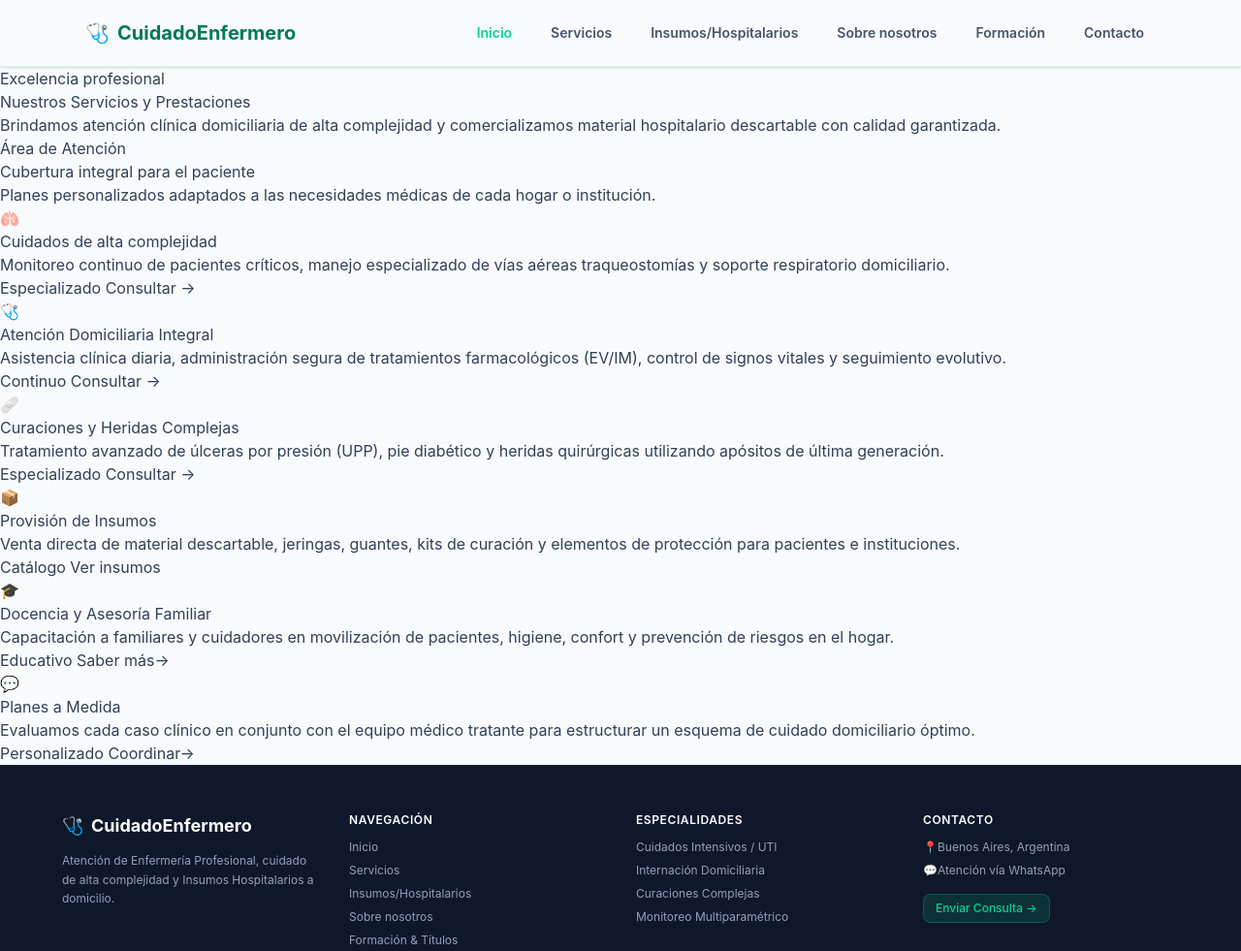
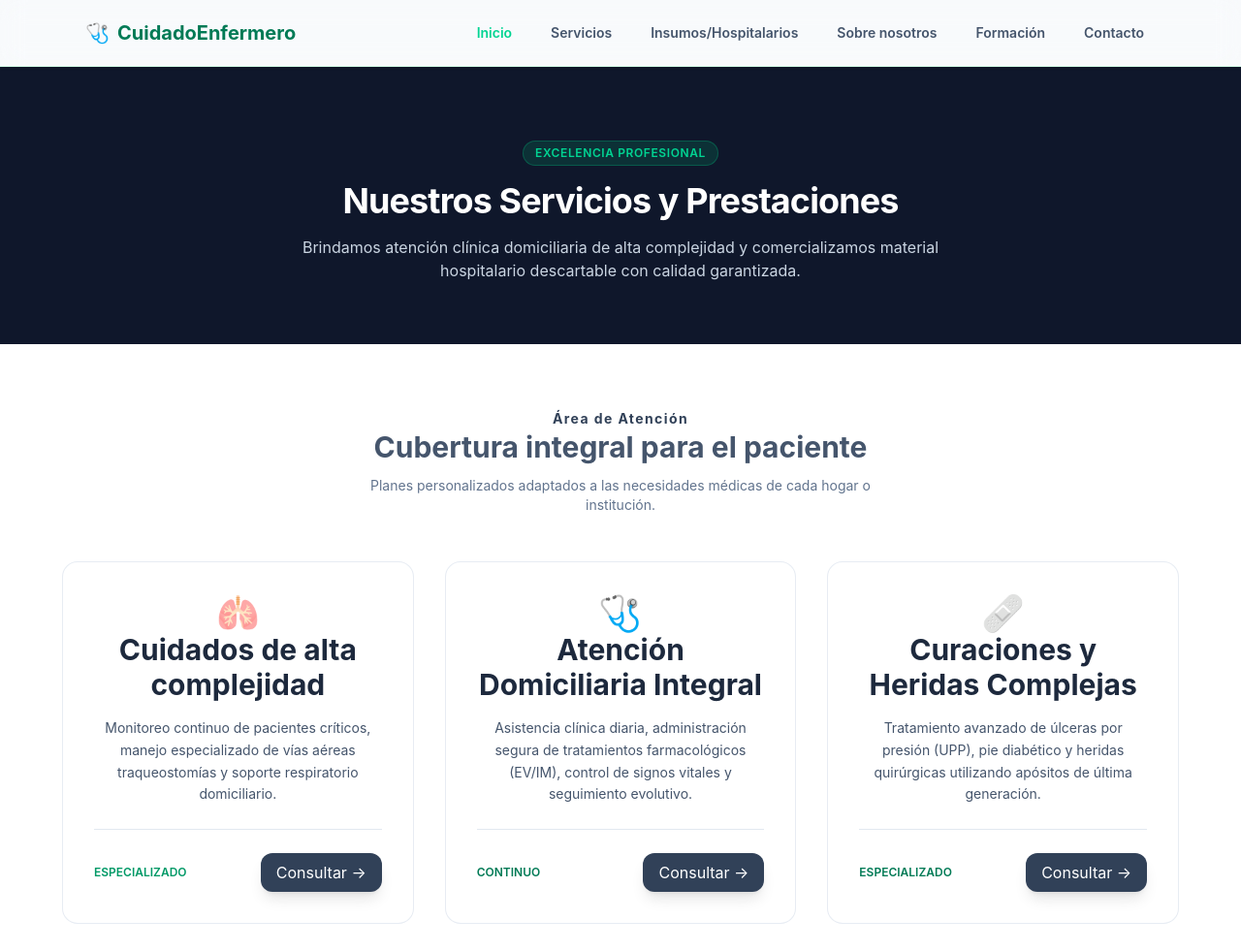
Before and after one commit to flo-luigi85/portafolio-enfermeria, a website: page pages/servicios.html in a window 1280 px wide. Shown: the top 981 px of the page at 97% size. Drawn offline with Linux system fonts and the light colour scheme.

Commit message:
finalizando servicios html y sigo con la pagina Sobre nosotros html

```diff
--- a/pages/servicios.html
+++ b/pages/servicios.html
@@ -37,160 +37,160 @@
     </header>
 
     <!-- Contenido principal -->
-    <main>
+    <main class="grow">
         <!-- Inicio  de Cabecera de pagina -->
-        <section>
-            <div>
-                <span>
+        <section class="page-header">
+            <div class="max-w-4xl mx-auto text-center space-y-4">
+                <span class="page-header-marca mt-3">
                     Excelencia profesional
                 </span>
-                <h1>
+                <h1 class="text-2xl md:text-4xl font-bold tracking-tight">
                     Nuestros Servicios y Prestaciones
                 </h1>
-                <p>
+                <p class="text-slate-300 text-sm md:text-base max-w-2xl mx-auto">
                     Brindamos atención clínica domiciliaria de alta complejidad y comercializamos material hospitalario
                     descartable con calidad garantizada.
                 </p>
             </div>
         </section>
         <!-- Detallando grilla de servicios -->
-        <section>
-            <div>
-                <div>
-                    <span>
+        <section class="py-16 px-6 bg-white">
+            <div class="max-w-6xl mx-auto space-y-12">
+                <div class="text-center space-y-3">
+                    <span class="text-sm font-bold tracking-widest">
                         Área de Atención
                     </span>
-                    <h2>
+                    <h2 class="text-3xl font-bold text-slate-600">
                         Cubertura integral para el paciente
                     </h2>
-                    <p>
+                    <p class="text-slate-500 text-sm max-w-xl mx-auto">
                         Planes personalizados adaptados a las necesidades médicas de cada hogar o institución.
                     </p>
                 </div>
 
-                <div>
+                <div class=" grid grid-cols-1 md:grid-cols-2 lg:grid-cols-3 gap-8">
                     <!-- Tarjeta 1 -->
-                    <div>
-                        <div>
-                            <span>
+                    <div class="card-servicios">
+                        <div class="space-y-4 text-center">
+                            <span class="text-4xl">
                                 🫁
                             </span>
-                            <h3>
+                            <h3 class="text-3xl font-bold text-slate-800">
                                 Cuidados de alta complejidad
                             </h3>
-                            <p>
+                            <p class="text-slate-600 text-sm leading-relaxed">
                                 Monitoreo continuo de pacientes críticos, manejo especializado de vías aéreas
                                 traqueostomías
                                 y soporte respiratorio domiciliario.
                             </p>
                         </div>
-                        <div>
-                            <span>Especializado</span>
-                            <a href="contacto.html">Consultar →</a>
+                        <div class="pt-6 mt-6 border-t border-slate-200 flex items-center justify-between">
+                            <span class="text-xs font-semibold text-emerald-600 uppercase">Especializado</span>
+                            <a href="contacto.html"
+                                class="btn-page">Consultar
+                                →</a>
                         </div>
                     </div>
                     <!-- Tarjeta 2 -->
-                    <div>
-                        <div>
-                            <div>
-                                <span>
+
+                    <div class="card-servicios">
+                        <div class="space-y-4 text-center">
+                            <span class="text-4xl">
                                 🩺
                             </span>
-                                <h3>
+                            <h3 class="text-3xl font-bold text-slate-800">
                                 Atención Domiciliaria Integral
                             </h3>
-                                <p>
+                            <p class="text-slate-600 text-sm leading-relaxed">
                                 Asistencia clínica diaria, administración segura de tratamientos farmacológicos
                                 (EV/IM), control de signos vitales y seguimiento evolutivo.
                             </p>
                         </div>
-                            <div>
-                                <span>Continuo</span>
-                                <a href="contacto.html">Consultar →</a>
+                        <div class="pt-6 mt-6 border-t border-slate-200 flex items-center justify-between">
+                            <span class="text-xs font-semibold text-emerald-700 uppercase">Continuo</span>
+                            <a href="contacto.html" class="btn-page">Consultar →</a>
                         </div>
                     </div>
                     <!-- tarjeta 3 -->
-                        <div>
-                            <div>
-                                <span>
+                    <div class="card-servicios">
+                        <div class="space-y-4 text-center">
+                            <span class="text-4xl">
                                 🩹
                             </span>
-                                <h3>
+                            <h3 class="text-3xl font-bold text-slate-800">
                                 Curaciones y Heridas Complejas
                             </h3>
-                                <p>
+                            <p class="text-slate-600 text-sm leading-relaxed">
                                 Tratamiento avanzado de úlceras por presión (UPP), pie diabético y heridas
                                 quirúrgicas utilizando apósitos de última generación.
                             </p>
                         </div>
-                            <div>
-                                <span>Especializado</span>
-                                <a href="contacto.html">Consultar →</a>
+                        <div class="pt-6 mt-6 border-t border-slate-200 flex items-center justify-between">
+                            <span class="text-xs font-semibold text-emerald-700 uppercase">Especializado</span>
+                            <a href="contacto.html" class="btn-page">Consultar →</a>
                         </div>
                     </div>
 
                     <!-- Tarjeta 4 (insumos hospitalarios) -->
 
-                        <div>
-                            <div>
-                                <span>
+                    <div class="card-servicios">
+                        <div class="space-y-4 text-center">
+                            <span class="text-4xl">
                                 📦
                             </span>
-                                <h3>
+                            <h3 class="text-3xl font-bold text-slate-800">
                                 Provisión de Insumos
                             </h3>
-                                <p>
+                            <p class="text-slate-600 text-sm leading-relaxed">
                                 Venta directa de material descartable, jeringas, guantes, kits de curación y
                                 elementos de protección para pacientes e instituciones.
                             </p>
                         </div>
-                            <div>
-                                <span>Catálogo</span>
-                                <a href="insumos.html">Ver insumos</a>
+                        <div class="pt-6 mt-6 border-t border-slate-200 flex items-center justify-between">
+                            <span class="text-xs font-semibold text-emerald-700 uppercase">Catálogo</span>
+                            <a href="insumos.html" class="btn-page">Ver insumos</a>
                         </div>
                     </div>
                     <!-- Tarjeta 5 -->
-                        <div>
-                            <div>
-                                <span>
+                    <div class="card-servicios">
+                        <div class="space-y-4 text-center">
+                            <span class="text-4xl">
                                 🎓
                             </span>
-                                <h3>
+                            <h3 class="text-3xl font-bold text-slate-800">
                                 Docencia y Asesoría Familiar
                             </h3>
-                                <p>
-                                    Capacitación a familiares y cuidadores en movilización de pacientes, higiene, confort y prevención de riesgos en el hogar.
+                            <p class="text-slate-600 text-sm leading-relaxed">
+                                Capacitación a familiares y cuidadores en movilización de pacientes, higiene,
+                                confort y prevención de riesgos en el hogar.
                             </p>
                         </div>
-                            <div>
-                                <span>Educativo</span>
-                                <a href="formacion.html">Saber más→</a>
+                        <div class="pt-6 mt-6 border-t border-slate-200 flex items-center justify-between">
+                            <span class="text-xs font-semibold text-emerald-700 uppercase">Educativo</span>
+                            <a href="formacion.html" class="btn-page">Saber más→</a>
                         </div>
                     </div>
 
                     <!-- tarjeta 6 -->
 
-                        <div>
-                            <div>
-                                <span>
+                    <div class="card-servicios">
+                        <div class="space-y-4 text-center">
+                            <span class="text-4xl">
                                 💬
                             </span>
-                                <h3>
+                            <h3 class="text-3xl font-bold text-slate-800">
                                 Planes a Medida
                             </h3>
-                                <p>
-                                    Evaluamos cada caso clínico en conjunto con el equipo médico tratante para estructurar un esquema de cuidado domiciliario óptimo.
+                            <p class="text-slate-600 text-sm leading-relaxed">
+                                Evaluamos cada caso clínico en conjunto con el equipo médico tratante para
+                                estructurar un esquema de cuidado domiciliario óptimo.
                             </p>
                         </div>
-                            <div>
-                                <span>Personalizado</span>
-                                <a href="contacto.html">Coordinar→</a>
+                        <div class="pt-6 mt-6 border-t border-slate-200 flex items-center justify-between">
+                            <span class="text-xs font-semibold text-emerald-700 uppercase">Personalizado</span>
+                            <a href="contacto.html" class="btn-page">Coordinar→</a>
                         </div>
                     </div>
-
-
-                    </div>
-
                 </div>
             </div>
         </section>
@@ -237,10 +237,12 @@
                         <span>📍</span> Buenos Aires, Argentina
                     </li>
                     <li class="flex items-center gap2">
-                        <span>💬</span> <a href="https://wa.me/#" target="_blank" class="footer-link">Atención vía WhatsApp</a>
+                        <span>💬</span> <a href="https://wa.me/#" target="_blank" class="footer-link">Atención vía
+                            WhatsApp</a>
                     </li>
                     <li>
-                        <a href="contacto.html" class="inline-block mt-2 px-3 py-1.5 bg-emerald-600/20 text-emerald-400 border border-emerald-500/30 rounded-lg text-sx font-medium hover:bg-emerald-600/30 transition">
+                        <a href="contacto.html"
+                            class="inline-block mt-2 px-3 py-1.5 bg-emerald-600/20 text-emerald-400 border border-emerald-500/30 rounded-lg text-sx font-medium hover:bg-emerald-600/30 transition">
                             Enviar Consulta →
                         </a>
                     </li>
@@ -248,7 +250,8 @@
             </div>
         </div>
         <!-- Desarrollado por Flo.luigi85@gmail.com -->
-        <div class="max-w-6xl mx-auto pt-6 border-t border-slate-800 flex flex-col sm:flex-row justify-between items-center gap-4 text-xs text-slate-500">
+        <div
+            class="max-w-6xl mx-auto pt-6 border-t border-slate-800 flex flex-col sm:flex-row justify-between items-center gap-4 text-xs text-slate-500">
             <p>© 2026 CuidadoEnfermero. Todos los derechos reservados.</p>
             <p>Diseñado HTML & Tailwind CSS</p>
         </div>
--- a/src/input.css
+++ b/src/input.css
@@ -125,6 +125,12 @@
 
 }
 
+/* Seccion paginas internas (botones)*/
+
+.btn-page {
+  @apply w-full sm:w-auto text-center font-normal px-4 py-2 rounded-xl shadow-lg transition-all duration-300 hover:-translate-y-1 hover:shadow-xl text-sm sm:text-base bg-slate-700 text-white hover:bg-slate-500 cursor-pointer;
+
+}
 
 /* Footer*/
 
```
Also changed, not shown: assets/icons/Cuidados-complejidad.jpg (added), assets/icons/icon-mensaje.png (added), assets/icons/planes-medidda.jpg (added), dist/output.css. Lines whose indentation alone changed are shown as unchanged.
